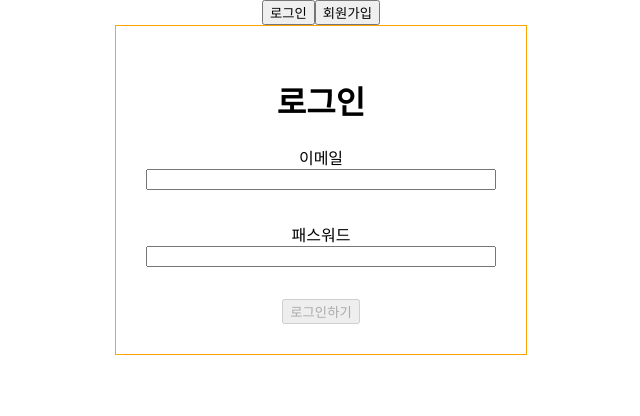
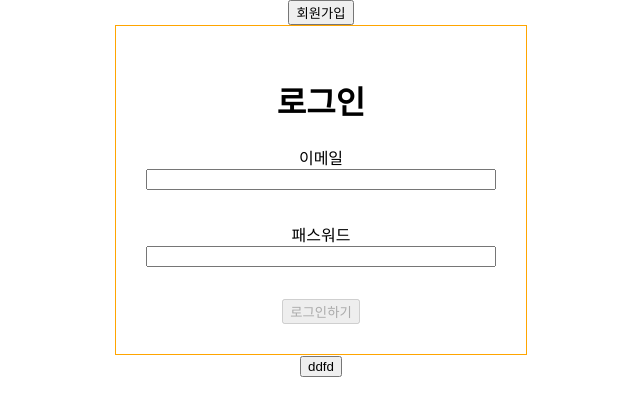
Before and after one commit to ahn0min/wanted-pre-onboarding-frontend, a React (Create React App) app: page / in a window 1280 px wide. Shown: the top 416 px of the page, without its empty margins (319-959 px from the left). Built offline with nearby package versions, Linux system fonts and the light colour scheme.

Commit message:
Feat: 회원가입 성공 시 로그인폼으로 전환

```diff
--- a/src/components/domains/SignUp/Form/index.tsx
+++ b/src/components/domains/SignUp/Form/index.tsx
@@ -3,13 +3,18 @@ import validate from "../../../../util/validate";
 import { Input } from "../../../common/Input";
 import { Label } from "../../../common/Label";
 import { formNames } from "../../SignIn/Form";
-
+import { FormEvent } from "react";
 import "./style.css";
 
-export const SignUpForm = () => {
+export const SignUpForm = ({ toggle }: { toggle: () => void }) => {
   const { form, onChangePassword, onChangeEmail, submitSignUp, isValidate } = useSignForm();
+
+  const onSubmit = (e: FormEvent<HTMLFormElement>) => {
+    submitSignUp(e);
+    toggle();
+  };
   return (
-    <form className="sign_form" onSubmit={submitSignUp}>
+    <form className="sign_form" onSubmit={onSubmit}>
       <h1>회원가입</h1>
       <div className="flex">
         <Label htmlFor={formNames.email} value="이메일" />
--- a/src/hooks/useSignForm.tsx
+++ b/src/hooks/useSignForm.tsx
@@ -13,7 +13,10 @@ export const useSignForm = () => {
     email: "",
     password: "",
   });
+  const [isSignIn, setSignIn] = useState(true);
   const [isValidate, setIsValidate] = useState(true);
+
+  const toggleIsSignIn = () => setSignIn((pre) => !pre);
 
   useEffect(() => {
     if (!form.email || !form.password) return;
@@ -30,12 +33,12 @@ export const useSignForm = () => {
   const submitSignUp = async (e: FormEvent<HTMLFormElement>) => {
     e.preventDefault();
     try {
-      const response = await AuthAPI.signUp(form);
+      await AuthAPI.signUp(form);
       alert("회원가입 성공");
     } catch (err) {
       alert("회원가입 실패");
     }
   };
 
-  return { form, onChangeEmail, onChangePassword, submitSignUp, isValidate };
+  return { form, isSignIn, toggleIsSignIn, onChangeEmail, onChangePassword, submitSignUp, isValidate };
 };
--- a/src/pages/Sign/index.tsx
+++ b/src/pages/Sign/index.tsx
@@ -1,14 +1,12 @@
-import { useEffect, useState } from "react";
+import { useEffect } from "react";
 import { SignInForm } from "../../components/domains/SignIn/Form";
 import { SignUpForm } from "../../components/domains/SignUp/Form";
 import { useNavigates } from "../../hooks/useNavigates";
-
-const signModes = ["로그인", "회원가입"];
+import { useSignForm } from "../../hooks/useSignForm";
 
 const SignPage = () => {
-  const [mode, setMode] = useState(signModes[0]);
+  const { isSignIn, toggleIsSignIn } = useSignForm();
   const { navigateTodo } = useNavigates();
-
   useEffect(() => {
     const token = localStorage.getItem("token");
     if (token) navigateTodo();
@@ -18,14 +16,19 @@ const SignPage = () => {
     <div>
       <>
         <div>
-          {signModes.map((mode) => (
-            <button key={mode} onClick={() => setMode(mode)}>
-              {mode}
+          {isSignIn ? (
+            <button key="회원가입" onClick={toggleIsSignIn}>
+              회원가입
             </button>
-          ))}
+          ) : (
+            <button key="로그인" onClick={toggleIsSignIn}>
+              로그인
+            </button>
+          )}
         </div>
-        <div>{mode === signModes[0] ? <SignInForm /> : <SignUpForm />}</div>
+        <div>{isSignIn ? <SignInForm /> : <SignUpForm toggle={toggleIsSignIn} />}</div>
       </>
+      <button onClick={toggleIsSignIn}>ddfd</button>
     </div>
   );
 };
```
